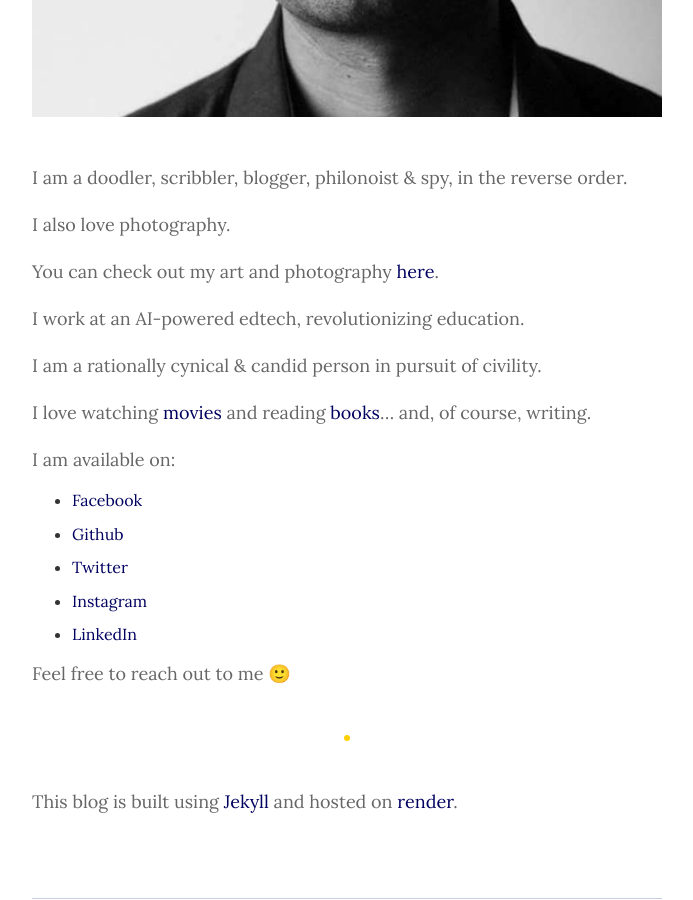
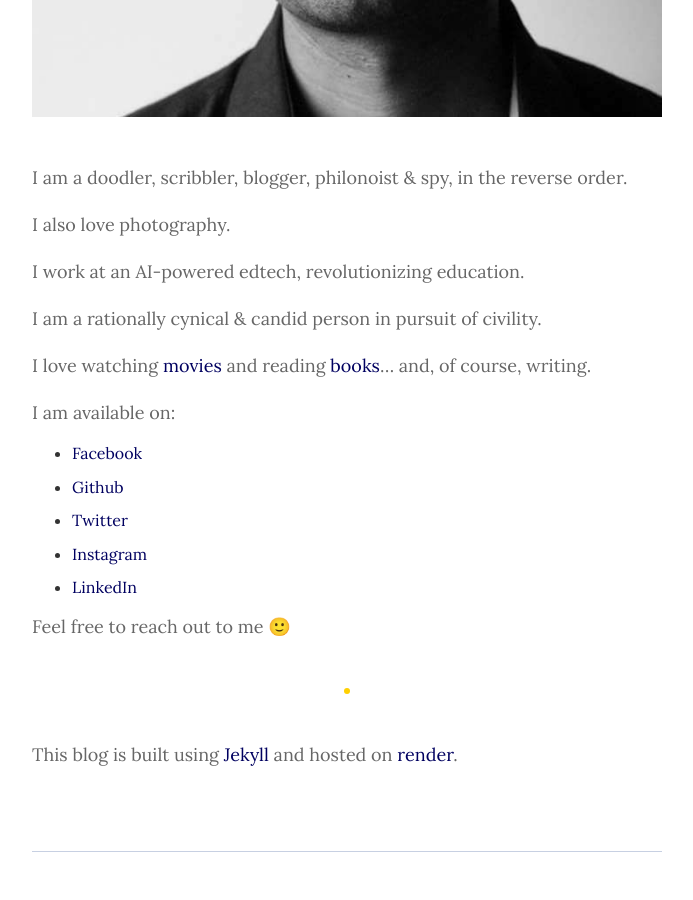
Before and after one commit to argumentativeyouth/pblog, a Jekyll site: the page built from _pages/about.md, in a window 1280 px wide and 900 px high, scrolled down 786 px. Shown: the whole window, without its empty margins (293-986 px from the left). Built offline with Jekyll 4.4.1, drawn with Linux system fonts in a browser that asks for light colours.

Commit message:
Update about.md

```diff
--- a/_pages/about.md
+++ b/_pages/about.md
@@ -10,8 +10,6 @@ image:
 I am a doodler, scribbler, blogger, philonoist & spy, in the reverse order.
 
 I also love photography.
-
-You can check out my art and photography [here](https://www.pritams.studio/).
 
 I work at an AI-powered edtech, revolutionizing education.
 
```
